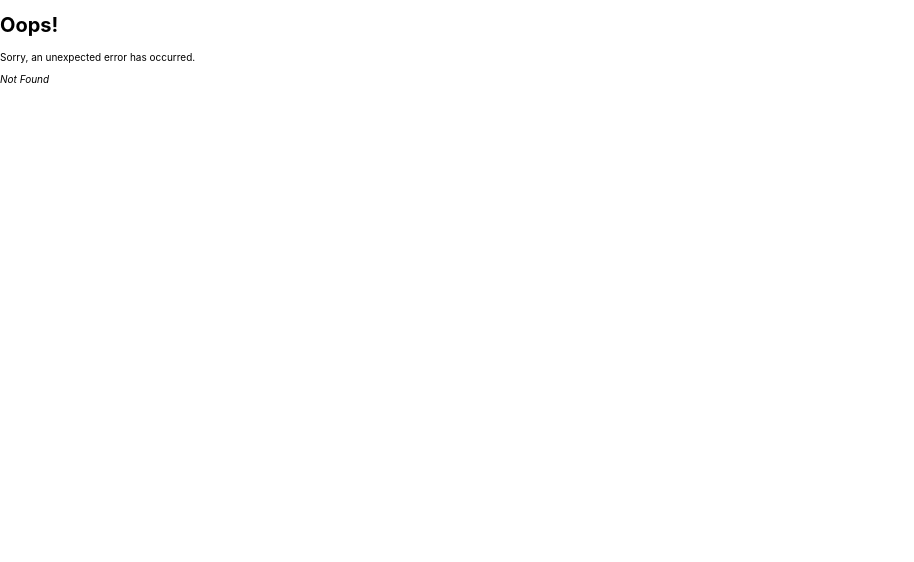
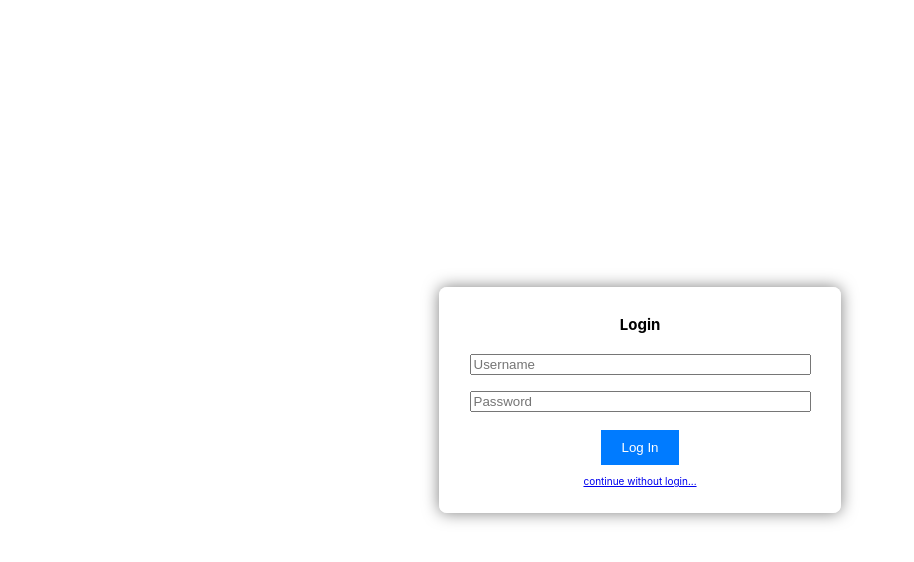
Before and after one commit to dalvifaraz/pinterest, a React (Create React App) app: page /pinterest/login in a window 1280 px wide. Before the commit this address had no page. Shown: the top 562 px of the page, without its empty margins (0-914 px from the left). Built offline with nearby package versions, Linux system fonts and the light colour scheme.

Commit message:
user login page creation

```diff
--- a/src/App.css
+++ b/src/App.css
@@ -247,6 +247,44 @@ body {
 
 /* Table End */
 
+/* Login Start */
+.login-page {
+  /* background: url('your-background-image.jpg') no-repeat center center fixed; */
+  background-size: cover;
+  /* background-color: #007bff; */
+  height: 100vh;
+  display: flex;
+  justify-content: center;
+  align-items: center;
+}
+
+.login-container {
+  background: rgba(255, 255, 255, 0.8);
+  border-radius: 0.5rem;
+  padding: 1rem;
+  text-align: center;
+  box-shadow: 0 0 1rem rgba(0, 0, 0, 0.5);
+}
+
+.login-input {
+  width: 90%;
+  margin: 0.5rem 0;
+}
+
+.login-button {
+  background: #007bff;
+  color: #fff;
+  border: none;
+  padding: 10px 20px;
+  cursor: pointer;
+}
+
+.login-button:hover {
+  background: #0056b3;
+}
+
+/* Login End */
+
 /* Loader Start */
 .loader {
   border: 4px solid rgba(0, 0, 0, 0.3);
--- a/src/index.tsx
+++ b/src/index.tsx
@@ -10,6 +10,7 @@ import ErrorPage from './error-page';
 import './index.css';
 import PinDetails from './routes/details';
 import Header from './Components/header';
+import Login from './routes/login';
 //TODO: Uncomment for bootstrap or later remove this along with dependency
 // import 'bootstrap/dist/css/bootstrap.css';
 
@@ -40,6 +41,11 @@ const router = createBrowserRouter([
       },
     ],
   },
+  {
+    path: 'pinterest/login',
+    element: <Login />,
+    errorElement: <ErrorPage />,
+  },
 ]);
 
 root.render(
--- a/src/redux/action.ts
+++ b/src/redux/action.ts
@@ -17,4 +17,11 @@ function setPinSearch(value: string){
   }
 }
 
-export { increment, decrement, setPinSearch };
+function setIsUserLogin(value: boolean){
+  return{
+    type: 'SET_IS_USER_LOGIN',
+    value,
+  }
+}
+
+export { increment, decrement, setPinSearch, setIsUserLogin };
--- a/src/redux/reducer.ts
+++ b/src/redux/reducer.ts
@@ -17,12 +17,15 @@ const appReducer = (state = initialState, action: any) => {
 
 const initialPinterestState: any = {
   searchValue: '',
+  isLogin: false,
 }
 
 const pinterestReducer = (state = initialPinterestState, action: any) => {
   switch (action.type) {
     case 'SET_PIN_SEARCH':
       return { ...state, searchValue: action.value };
+    case 'SET_IS_USER_LOGIN':
+      return { ...state, isLogin: action.value };
     default:
       return state;
   }
--- /dev/null
+++ b/src/routes/login.tsx
@@ -0,0 +1,75 @@
+import React, { useState, useEffect } from 'react';
+import { useDispatch } from 'react-redux';
+import { Link, useNavigate } from 'react-router-dom';
+import { setIsUserLogin } from '../redux/action';
+
+interface errorProps {
+  isError: boolean;
+  errorMessage: string;
+}
+const defaultError: errorProps = {
+  isError: false,
+  errorMessage: '',
+};
+
+function Login() {
+  const dispatch = useDispatch();
+  const navigate = useNavigate();
+  const [username, setUsername] = useState('');
+  const [password, setPassword] = useState('');
+  const [error, setError] = useState<errorProps>(defaultError);
+
+  useEffect(() => {
+    setError(defaultError);
+  }, [username, password]);
+
+  const handleLogin = () => {
+    if (
+      (username === 'dalvifaraz' ||
+        username === 'xyzabc' ||
+        username === 'dalviayaz') &&
+      password === '123456'
+    ) {
+      setError(defaultError);
+      sessionStorage.setItem('username', username);
+      dispatch(setIsUserLogin(true));
+      navigate('/pinterest');
+    } else {
+      setError({
+        isError: true,
+        errorMessage: 'Incorrect username or password.',
+      });
+      dispatch(setIsUserLogin(false));
+    }
+  };
+  return (
+    <div className='login-page'>
+      <div className='login-container'>
+        <h2>Login</h2>
+        <input
+          className='login-input'
+          type='text'
+          placeholder='Username'
+          value={username}
+          onChange={(e) => setUsername(e.target.value)}
+        />
+        <input
+          className='login-input'
+          type='password'
+          placeholder='Password'
+          value={password}
+          onChange={(e) => setPassword(e.target.value)}
+        />
+        <p style={{ color: 'red' }}>{error.errorMessage}</p>
+        <button className='login-button' onClick={handleLogin}>
+          Log In
+        </button>
+        <Link to='./pinterest' onClick={() => dispatch(setIsUserLogin(false))}>
+          <p>continue without login...</p>
+        </Link>
+      </div>
+    </div>
+  );
+}
+
+export default Login;
```
